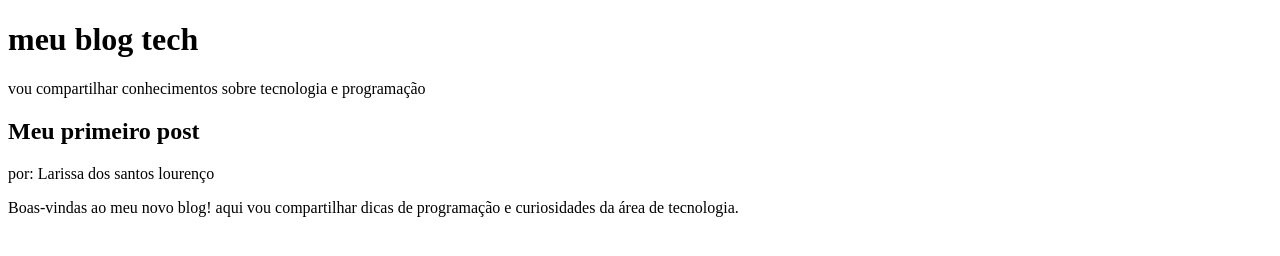
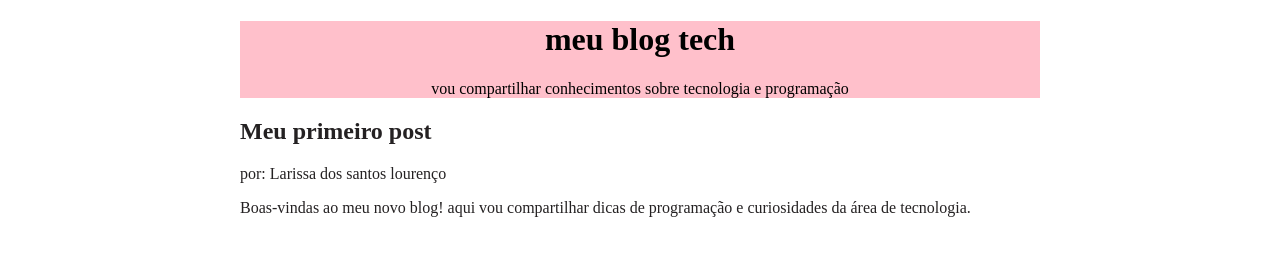
Before and after one commit to larissasantoslourenco/P-gina-web-do-zero-primeira-intera-o, a plain HTML site: page index.html in a window 1280 px wide. Drawn offline with Linux system fonts and the light colour scheme.

Commit message:
çmkbkjn

```diff
--- a/index.html
+++ b/index.html
@@ -4,6 +4,21 @@
      <meta charset="UTF-8">
      <meta name="viewport" content="width=device-width, initial-scale=1.0">
      <title>blog</title>
+     <style>
+        header{
+            background-color:pink ;
+            color: black;
+            text-align: center;
+            max-width: 800px;
+            margin: 0 auto;
+        }
+        main {
+            background-color:white ;
+            color: rgb(36, 33, 34);
+            max-width: 800px;
+            margin: 0 auto;
+        }
+     </style>
   </head>
   <body>
     <header>
@@ -11,7 +26,6 @@
      <p>vou compartilhar conhecimentos sobre tecnologia e programação</p>
     </header>
     <main>
-
      <h2>Meu primeiro post</h2>
      <p>por: Larissa dos santos lourenço</p>
      <p>Boas-vindas ao meu novo blog! aqui vou compartilhar dicas de programação e curiosidades da área de tecnologia.</p>
```
